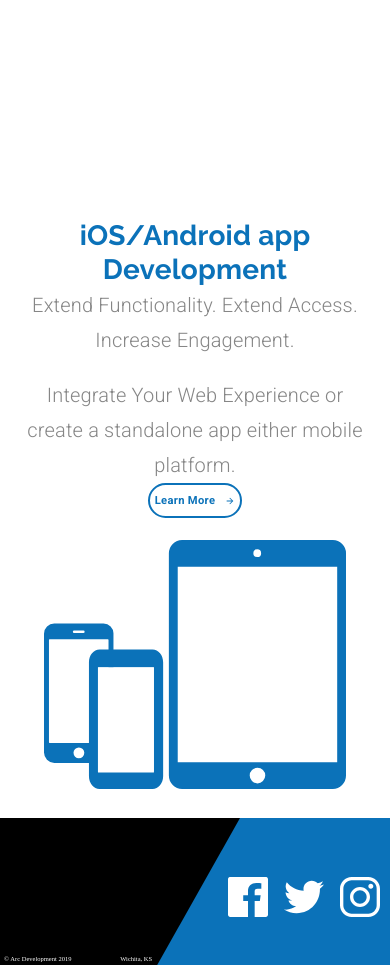
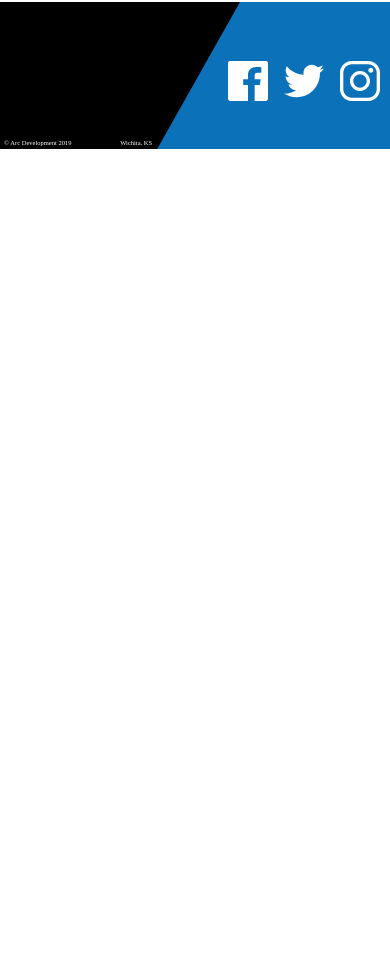
Before and after one commit to DaniyalManzoor/material-ui_practices, a React (Create React App) app: page / in a window 390 px wide. Shown: the part 1311-2276 px from the top of the page. After the commit the page ends 1460 px from the top, so only its background shows below. Built offline with nearby package versions, Linux system fonts and the light colour scheme.

Commit message:
Revert "services Mobile app section"
This reverts commit e46bac8a3b7d7f7a0880b635f5321b6aeba05e38.

```diff
--- a/src/components/landingPage.js
+++ b/src/components/landingPage.js
@@ -11,7 +11,6 @@ import useMediaQuery from "@material-ui/core/useMediaQuery";
 
 import animationData from "../animations/landinganimation/data.js";
 import customSoftwareIcon from "../assets/Custom Software Icon.svg";
-import mobileAppIcon from "../assets/mobileIcon.svg";
 
 const useStyles = makeStyles((theme) => ({
   animation: {
@@ -179,46 +178,6 @@ const LandingPage = () => {
           </Grid>
         </Grid>
       </Grid>
-      <Grid item>
-        {/* ------- Mobile App Developement -------- */}
-        <Grid
-          container
-          direction="row"
-          justify={matchesSM ? "center" : "flex-end"}
-          className={classes.serviceContainer}
-        >
-          <Grid
-            item
-            style={{
-              textAlign: matchesSM ? "center" : "left",
-            }}
-          >
-            <Typography variant="h4">iOS/Android app Development</Typography>
-            <Typography variant="subtitle1" className={classes.subtitle}>
-              Extend Functionality. Extend Access. Increase Engagement.
-            </Typography>
-            <Typography variant="subtitle1">
-              Integrate Your Web Experience or create a standalone app{" "}
-              {matchesSM ? null : <br />} either mobile platform.
-            </Typography>
-            <Button variant="outlined" className={classes.learnButton}>
-              <span style={{ marginRight: 10 }}>Learn More </span>
-              <ButtonArrow
-                width={10}
-                height={10}
-                fill={theme.palette.common.blue}
-              />
-            </Button>
-          </Grid>
-          <Grid item style={{ marginRight: matchesSM ? 0 : "5em" }}>
-            <img
-              className={classes.csIcon}
-              src={mobileAppIcon}
-              alt="Customer Software Icon"
-            />
-          </Grid>
-        </Grid>
-      </Grid>
     </Grid>
   );
 };
```
Also changed, not shown: 1 other file (tests, documents, lock files or other folders).
